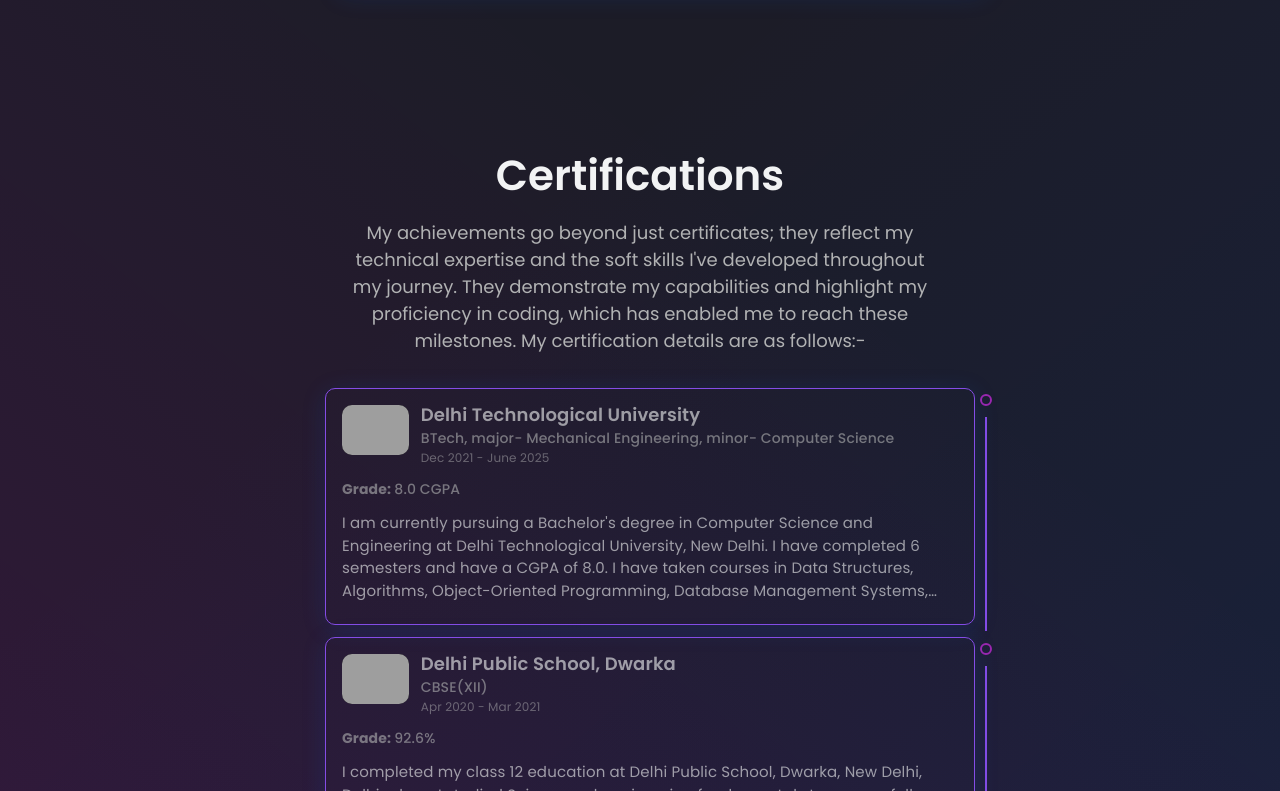
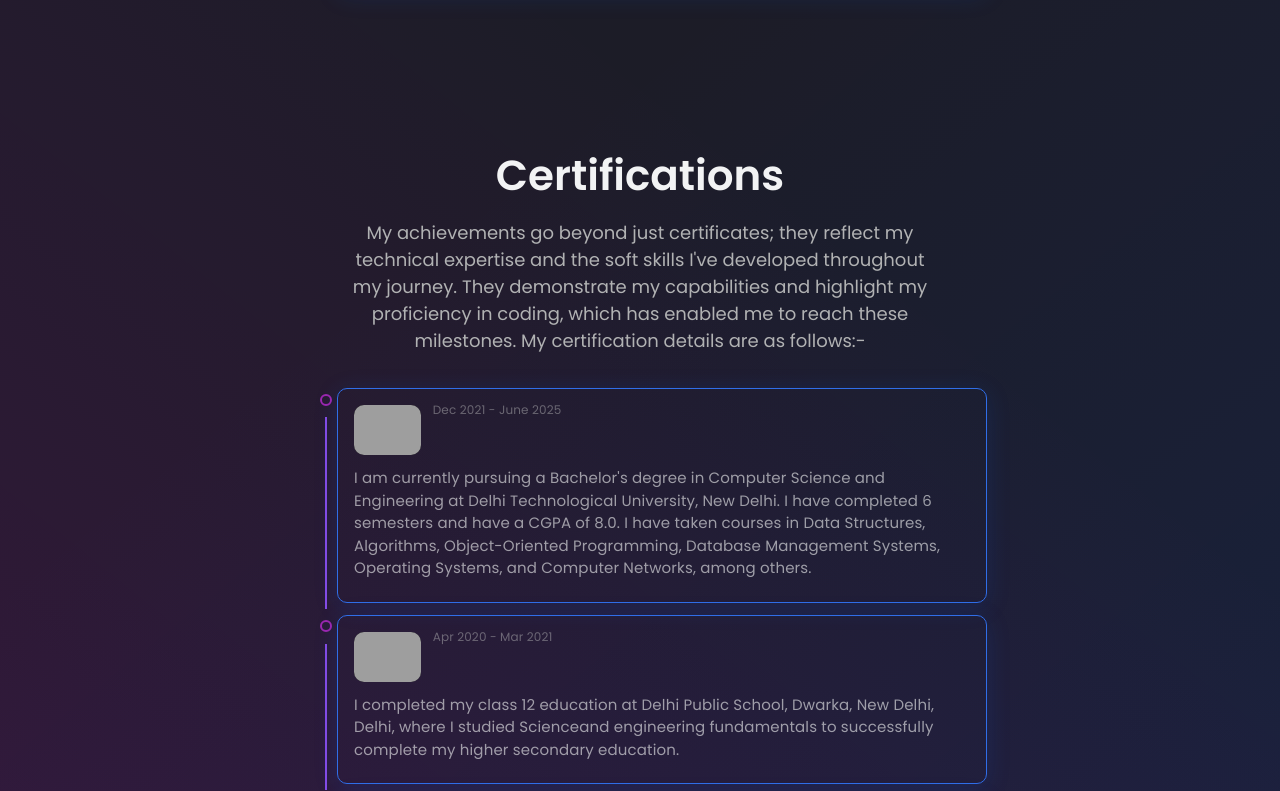
Before and after one commit to SartHak-0-Sach/ReactJS-portfolio-website, a React (Vite) app: page / in a window 1280 px wide. Shown: the part 2929-3720 px from the top of the page. Built offline with nearby package versions, Linux system fonts and the light colour scheme; grey boxes are pictures that could not be loaded.

Commit message:
Add certifications section

```diff
--- a/src/components/Certifications/index.jsx
+++ b/src/components/Certifications/index.jsx
@@ -7,7 +7,7 @@
 import TimelineContent from '@mui/lab/TimelineContent';
 import TimelineDot from '@mui/lab/TimelineDot';
 import { certifications } from '../../data/constants';
-import EducationCard from '../Card/EducationCard';
+import ExperienceCard from '../Card/ExperienceCard.jsx';
 
 const Container = styled.div`
     display: flex;
@@ -16,8 +16,9 @@
     position: relative;
     z-index: 1;
     align-items: center;
-    padding: 0px 0px 60px 0px;
-    @media (max-width: 960px) {
+    padding: 40px 0px 80px 0px;
+
+    @media screen and (max-width: 960px){
         padding: 0px;
     }
 `;
@@ -29,38 +30,37 @@
     align-items: center;
     flex-direction: column;
     width: 100%;
-    max-width: 1350px;
-    padding: 40px 0px 0px 0px;
+    max-width: 1100px;
     gap: 12px;
     @media (max-width: 960px) {
         flex-direction: column;
+        margin-bottom: 80px;
     }
-`;
+`
 
-const Title = styled.div`
+export const Title = styled.div`
     font-size: 42px;
     text-align: center;
     font-weight: 600;
     margin-top: 20px;
     color: ${({ theme }) => theme.text_primary};
     @media (max-width: 768px) {
-        margin-top: 12px;
+    margin-top: 12px;
         font-size: 32px;
     }
 `;
 
-const Desc = styled.div`
+export const Desc = styled.div`
     font-size: 18px;
     text-align: center;
     max-width: 600px;
     color: ${({ theme }) => theme.text_secondary};
     @media (max-width: 768px) {
-        margin-top: 12px;
         font-size: 16px;
     }
 `;
 
-const TimelineSection = styled.div`
+const TimeLineSection = styled.div`
     width: 100%;
     max-width: 1000px;
     margin-top: 10px;
@@ -69,9 +69,7 @@
     align-items: center;
     justify-content: center;
     gap: 12px;
-    @media (max-width: 660px) {
-        align-items: end;
-    }
+
 `;
 
 const index = () =>
@@ -83,21 +81,21 @@
                 <Desc>
                     My achievements go beyond just certificates; they reflect my technical expertise and the soft skills I've developed throughout my journey. They demonstrate my capabilities and highlight my proficiency in coding, which has enabled me to reach these milestones. My certification details are as follows:-
                 </Desc>
-                <TimelineSection>
+                <TimeLineSection>
                     <Timeline>
-                        {certifications.map((education, index) => (
+                        {certifications.map((experience, index) => (
                             <TimelineItem key={index}>
-                                <TimelineContent sx={{ px: '5px' }}>
-                                    <EducationCard education={education} />
+                                <TimelineSeparator>
+                                    <TimelineDot variant='outlined' color='secondary' />
+                                    {index !== certifications.length && <TimelineConnector style={{ background: '#854CE6' }} />}
+                                </TimelineSeparator>
+                                <TimelineContent sx={{ px: "5px" }}>
+                                    <ExperienceCard experience={experience} />
                                 </TimelineContent>
-                                <TimelineSeparator>
-                                    <TimelineDot variant="outlined" color="secondary" />
-                                    {index !== education.length && <TimelineConnector style={{ background: '#854CE6' }} />}
-                                </TimelineSeparator>
                             </TimelineItem>
                         ))}
                     </Timeline>
-                </TimelineSection>
+                </TimeLineSection>
             </Wrapper>
         </Container>
     )
```
